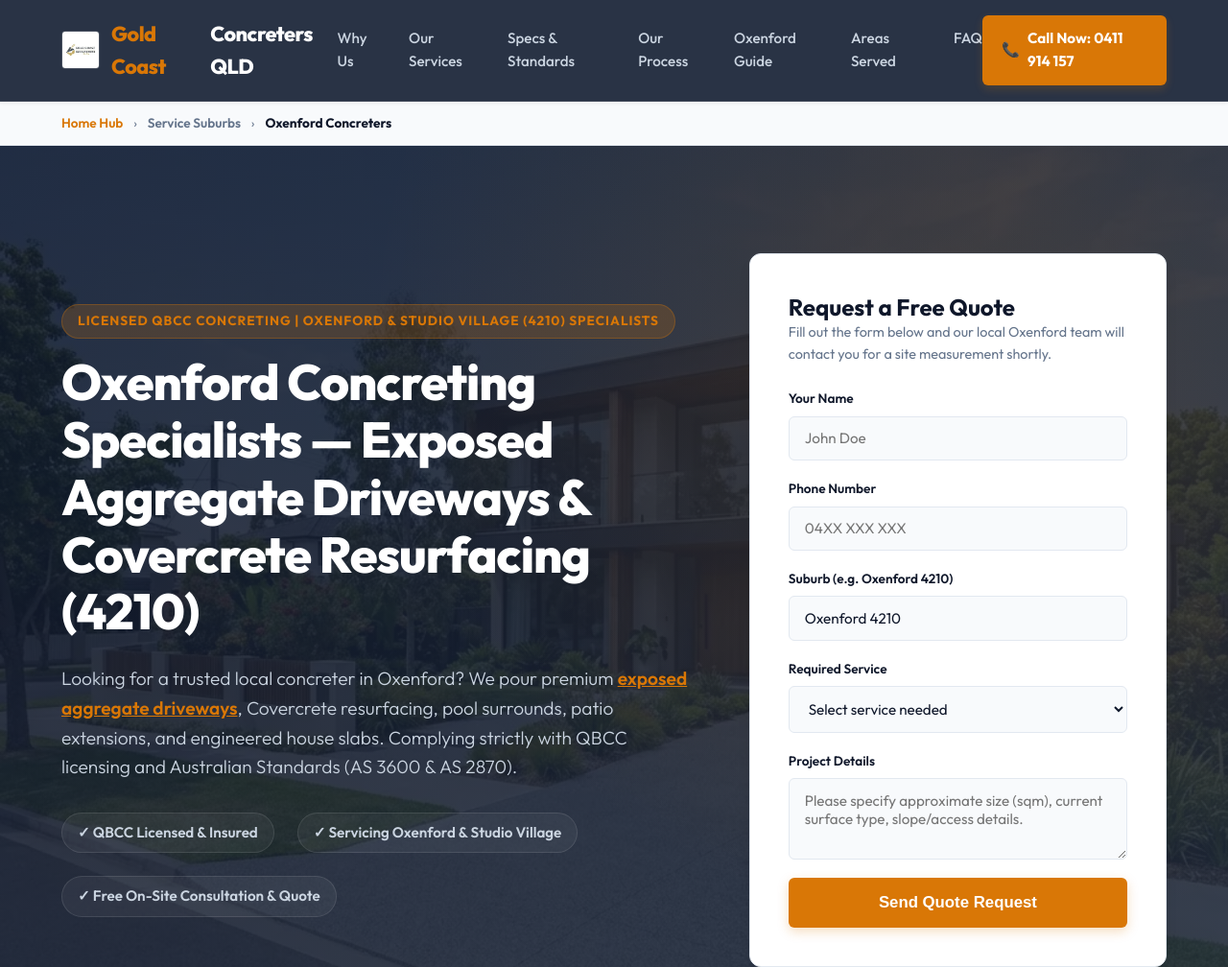
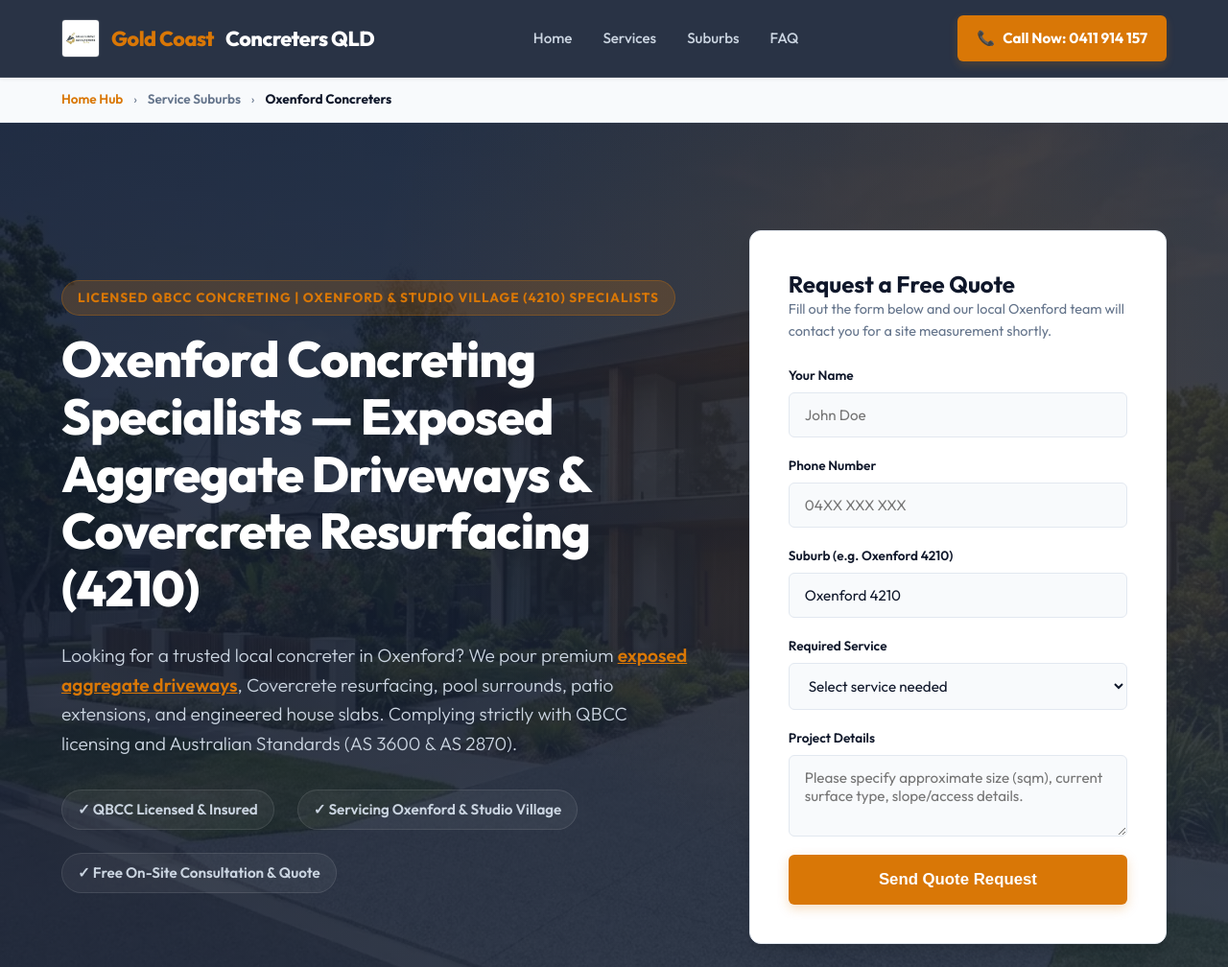
Before and after one commit to liveetcstream-beep/goldcoastconcreters, a plain HTML site: page oxenford.html in a window 1280 px wide. Shown: the top 1008 px of the page at 96% size. Drawn offline with Linux system fonts and the light colour scheme.

Commit message:
Standardize header navbar links across all 10 suburb pages: Replace overflowing multi-link navbars with clean, uniform 4-link navbar (Home, Services, Suburbs, FAQ)

```diff
--- a/oxenford.html
+++ b/oxenford.html
@@ -143,13 +143,10 @@
             <button class="hamburger-menu" aria-label="Toggle navigation">
                 <svg viewBox="0 0 24 24" width="24" height="24" stroke="currentColor" stroke-width="2" fill="none" stroke-linecap="round" stroke-linejoin="round"><line x1="3" y1="12" x2="21" y2="12"></line><line x1="3" y1="6" x2="21" y2="6"></line><line x1="3" y1="18" x2="21" y2="18"></line></svg>
             </button>
-            <nav class="nav-links">
-                <a href="#why-us">Why Us</a>
-                <a href="#services">Our Services</a>
-                <a href="#specifications">Specs &amp; Standards</a>
-                <a href="#process">Our Process</a>
-                <a href="#local-expertise">Oxenford Guide</a>
-                <a href="#areas">Areas Served</a>
+                        <nav class="nav-links">
+                <a href="/">Home</a>
+                <a href="#services">Services</a>
+                <a href="#areas">Suburbs</a>
                 <a href="#faq">FAQ</a>
             </nav>
             <div class="header-cta">
```
Also changed, not shown: coomera.html (+4 -5 lines), helensvale.html (+4 -5 lines), hope-island.html (+4 -5 lines), kingsholme.html (+4 -5 lines), ormeau.html (+4 -5 lines), pacific-pines.html (+4 -5 lines), pimpama.html (+4 -5 lines), willow-vale.html (+4 -5 lines), yatala.html (+4 -5 lines).
